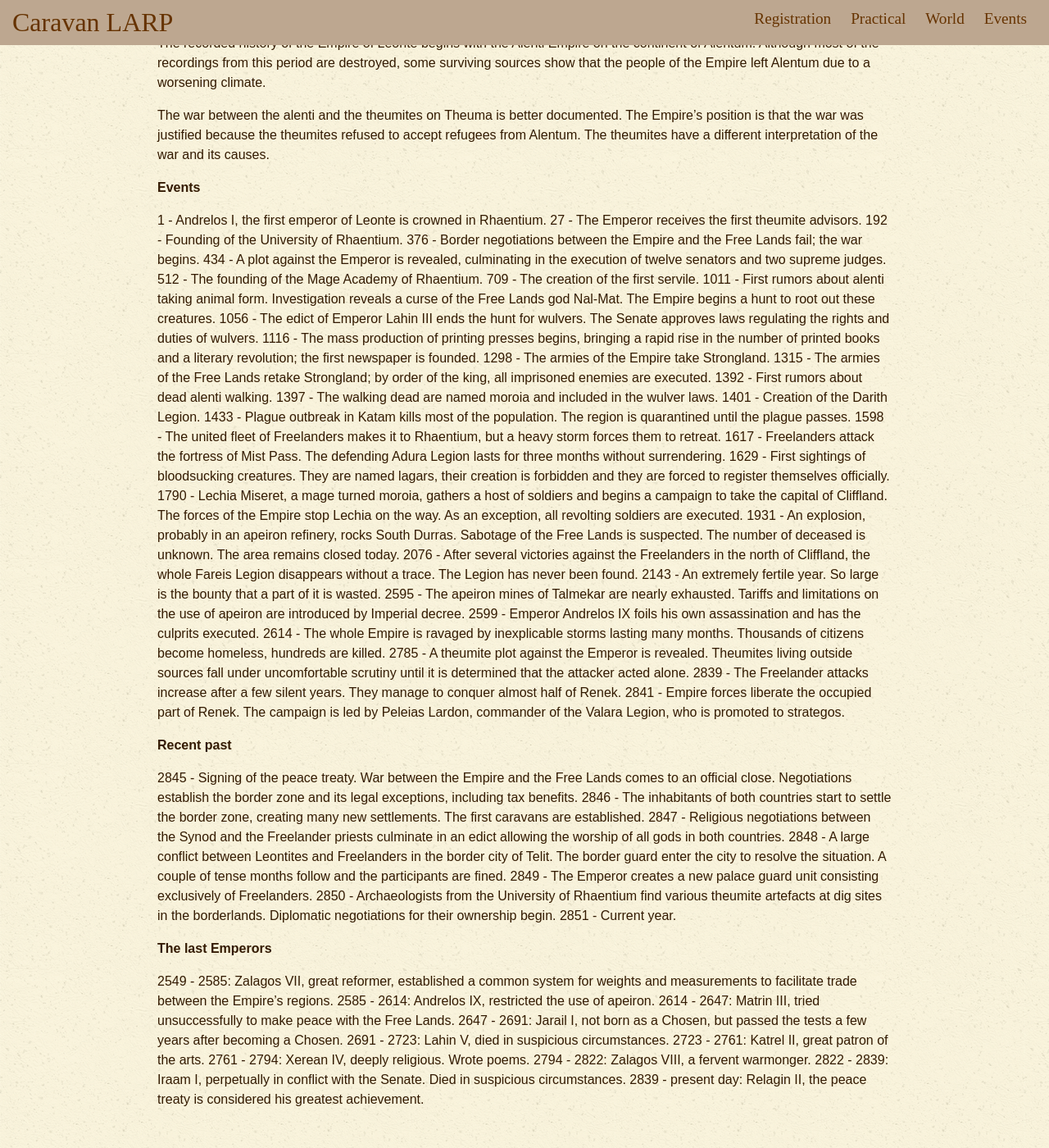
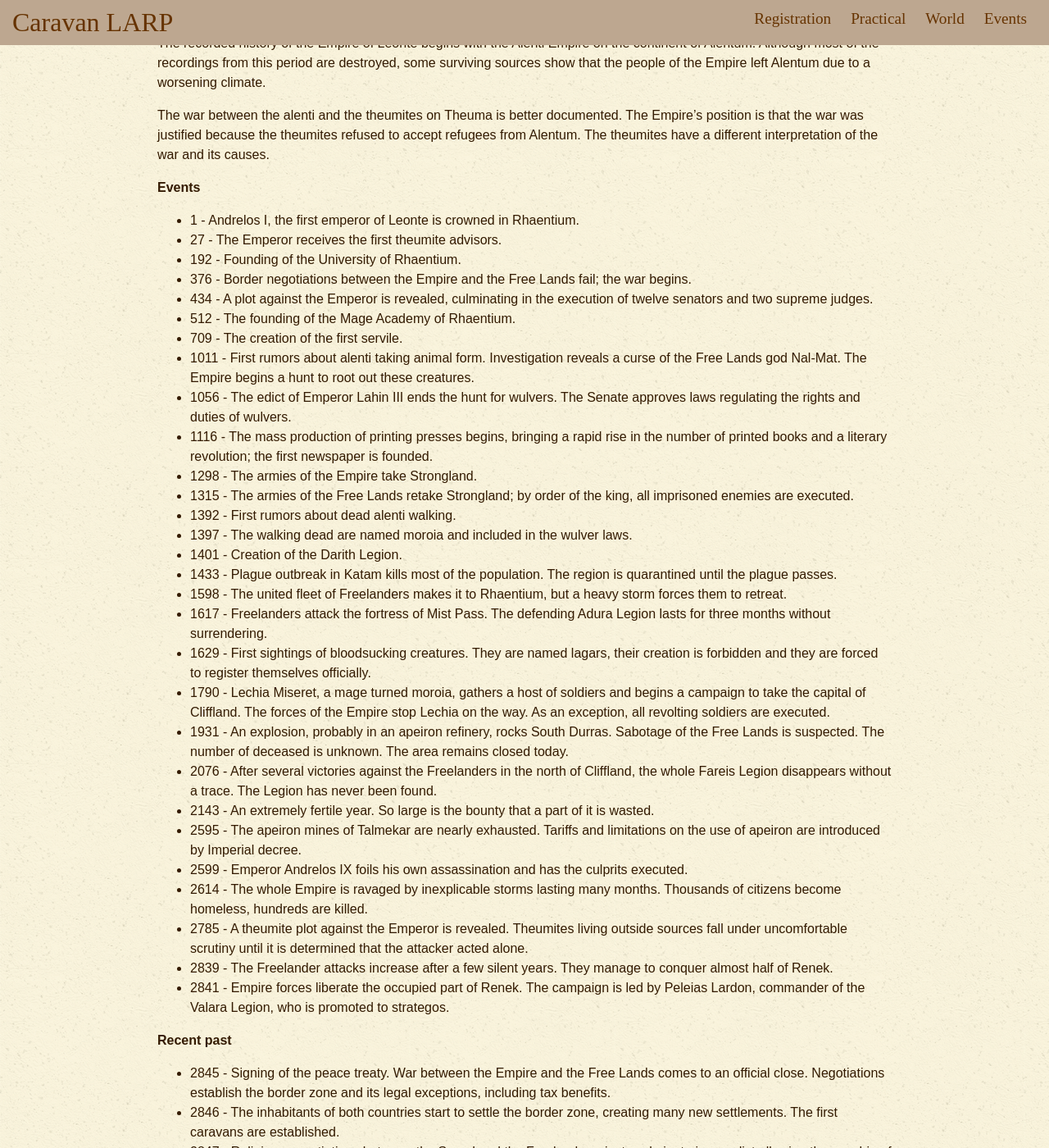
Before and after one commit to karavanlarp/karavanlarp.github.io, a Jekyll site: the page built from eng/world/leonte.md, in a window 1280 px wide and 1400 px high, scrolled down 1055 px. Shown: the whole window at 82% size. Built offline with Jekyll 4.4.1, drawn with Linux system fonts in a browser that asks for light colours; some web fonts are replaced; some of the changed text lies outside the part shown.

Commit message:
list fix

```diff
--- a/eng/world/leonte.md
+++ b/eng/world/leonte.md
@@ -20,58 +20,58 @@ The war between the alenti and the theumites on Theuma is better documented. The
 
 **Events**
 
-1 - Andrelos I, the first emperor of Leonte is crowned in Rhaentium.
-27 - The Emperor receives the first theumite advisors.
-192 - Founding of the University of Rhaentium.
-376 - Border negotiations between the Empire and the Free Lands fail; the war begins.
-434 - A plot against the Emperor is revealed, culminating in the execution of twelve senators and two supreme judges.
-512 - The founding of the Mage Academy of Rhaentium.
-709 - The creation of the first servile.
-1011 - First rumors about alenti taking animal form. Investigation reveals a curse of the Free Lands god Nal-Mat. The Empire begins a hunt to root out these creatures.
-1056 - The edict of Emperor Lahin III ends the hunt for wulvers. The Senate approves laws regulating the rights and duties of wulvers.
-1116 - The mass production of printing presses begins, bringing a rapid rise in the number of printed books and a literary revolution; the first newspaper is founded.
-1298 - The armies of the Empire take Strongland.
-1315 - The armies of the Free Lands retake Strongland; by order of the king, all imprisoned enemies are executed.
-1392 - First rumors about dead alenti walking.
-1397 - The walking dead are named moroia and included in the wulver laws.
-1401 - Creation of the Darith Legion.
-1433 - Plague outbreak in Katam kills most of the population. The region is quarantined until the plague passes.
-1598 - The united fleet of Freelanders makes it to Rhaentium, but a heavy storm forces them to retreat.
-1617 - Freelanders attack the fortress of Mist Pass. The defending Adura Legion lasts for three months without surrendering.
-1629 - First sightings of bloodsucking creatures. They are named lagars, their creation is forbidden and they are forced to register themselves officially.
-1790 - Lechia Miseret, a mage turned moroia, gathers a host of soldiers and begins a campaign to take the capital of Cliffland. The forces of the Empire stop Lechia on the way. As an exception, all revolting soldiers are executed.
-1931 - An explosion, probably in an apeiron refinery, rocks South Durras. Sabotage of the Free Lands is suspected. The number of deceased is unknown. The area remains closed today.
-2076 - After several victories against the Freelanders in the north of Cliffland, the whole Fareis Legion disappears without a trace. The Legion has never been found.
-2143 - An extremely fertile year. So large is the bounty that a part of it is wasted.
-2595 - The apeiron mines of Talmekar are nearly exhausted. Tariffs and limitations on the use of apeiron are introduced by Imperial decree.
-2599 - Emperor Andrelos IX foils his own assassination and has the culprits executed.
-2614 - The whole Empire is ravaged by inexplicable storms lasting many months. Thousands of citizens become homeless, hundreds are killed.
-2785 - A theumite plot against the Emperor is revealed. Theumites living outside sources fall under uncomfortable scrutiny until it is determined that the attacker acted alone.
-2839 - The Freelander attacks increase after a few silent years. They manage to conquer almost half of Renek.
-2841 - Empire forces liberate the occupied part of Renek. The campaign is led by Peleias Lardon, commander of the Valara Legion, who is promoted to strategos.
+* 1 - Andrelos I, the first emperor of Leonte is crowned in Rhaentium.
+* 27 - The Emperor receives the first theumite advisors.
+* 192 - Founding of the University of Rhaentium.
+* 376 - Border negotiations between the Empire and the Free Lands fail; the war begins.
+* 434 - A plot against the Emperor is revealed, culminating in the execution of twelve senators and two supreme judges.
+* 512 - The founding of the Mage Academy of Rhaentium.
+* 709 - The creation of the first servile.
+* 1011 - First rumors about alenti taking animal form. Investigation reveals a curse of the Free Lands god Nal-Mat. The Empire begins a hunt to root out these creatures.
+* 1056 - The edict of Emperor Lahin III ends the hunt for wulvers. The Senate approves laws regulating the rights and duties of wulvers.
+* 1116 - The mass production of printing presses begins, bringing a rapid rise in the number of printed books and a literary revolution; the first newspaper is founded.
+* 1298 - The armies of the Empire take Strongland.
+* 1315 - The armies of the Free Lands retake Strongland; by order of the king, all imprisoned enemies are executed.
+* 1392 - First rumors about dead alenti walking.
+* 1397 - The walking dead are named moroia and included in the wulver laws.
+* 1401 - Creation of the Darith Legion.
+* 1433 - Plague outbreak in Katam kills most of the population. The region is quarantined until the plague passes.
+* 1598 - The united fleet of Freelanders makes it to Rhaentium, but a heavy storm forces them to retreat.
+* 1617 - Freelanders attack the fortress of Mist Pass. The defending Adura Legion lasts for three months without surrendering.
+* 1629 - First sightings of bloodsucking creatures. They are named lagars, their creation is forbidden and they are forced to register themselves officially.
+* 1790 - Lechia Miseret, a mage turned moroia, gathers a host of soldiers and begins a campaign to take the capital of Cliffland. The forces of the Empire stop Lechia on the way. As an exception, all revolting soldiers are executed.
+* 1931 - An explosion, probably in an apeiron refinery, rocks South Durras. Sabotage of the Free Lands is suspected. The number of deceased is unknown. The area remains closed today.
+* 2076 - After several victories against the Freelanders in the north of Cliffland, the whole Fareis Legion disappears without a trace. The Legion has never been found.
+* 2143 - An extremely fertile year. So large is the bounty that a part of it is wasted.
+* 2595 - The apeiron mines of Talmekar are nearly exhausted. Tariffs and limitations on the use of apeiron are introduced by Imperial decree.
+* 2599 - Emperor Andrelos IX foils his own assassination and has the culprits executed.
+* 2614 - The whole Empire is ravaged by inexplicable storms lasting many months. Thousands of citizens become homeless, hundreds are killed.
+* 2785 - A theumite plot against the Emperor is revealed. Theumites living outside sources fall under uncomfortable scrutiny until it is determined that the attacker acted alone.
+* 2839 - The Freelander attacks increase after a few silent years. They manage to conquer almost half of Renek.
+* 2841 - Empire forces liberate the occupied part of Renek. The campaign is led by Peleias Lardon, commander of the Valara Legion, who is promoted to strategos.
 
 **Recent past**
 
-2845 - Signing of the peace treaty. War between the Empire and the Free Lands comes to an official close. Negotiations establish the border zone and its legal exceptions, including tax benefits.
-2846 - The inhabitants of both countries start to settle the border zone, creating many new settlements. The first caravans are established.
-2847 - Religious negotiations between the Synod and the Freelander priests culminate in an edict allowing the worship of all gods in both countries.
-2848 - A large conflict between Leontites and Freelanders in the border city of Telit. The border guard enter the city to resolve the situation. A couple of tense months follow and the participants are fined.
-2849 - The Emperor creates a new palace guard unit consisting exclusively of Freelanders.
-2850 - Archaeologists from the University of Rhaentium find various theumite artefacts at dig sites in the borderlands. Diplomatic negotiations for their ownership begin.
-2851 - Current year.
+* 2845 - Signing of the peace treaty. War between the Empire and the Free Lands comes to an official close. Negotiations establish the border zone and its legal exceptions, including tax benefits.
+* 2846 - The inhabitants of both countries start to settle the border zone, creating many new settlements. The first caravans are established.
+* 2847 - Religious negotiations between the Synod and the Freelander priests culminate in an edict allowing the worship of all gods in both countries.
+* 2848 - A large conflict between Leontites and Freelanders in the border city of Telit. The border guard enter the city to resolve the situation. A couple of tense months follow and the participants are fined.
+* 2849 - The Emperor creates a new palace guard unit consisting exclusively of Freelanders.
+* 2850 - Archaeologists from the University of Rhaentium find various theumite artefacts at dig sites in the borderlands. Diplomatic negotiations for their ownership begin.
+* 2851 - Current year.
 
 **The last Emperors**
 
-2549 - 2585: Zalagos VII, great reformer, established a common system for weights and measurements to facilitate trade between the Empire’s regions.
-2585 - 2614: Andrelos IX, restricted the use of apeiron.
-2614 - 2647: Matrin III, tried unsuccessfully to make peace with the Free Lands.
-2647 - 2691: Jarail I, not born as a Chosen, but passed the tests a few years after becoming a Chosen.
-2691 - 2723: Lahin V, died in suspicious circumstances.
-2723 - 2761: Katrel II, great patron of the arts.
-2761 - 2794: Xerean IV, deeply religious. Wrote poems.
-2794 - 2822: Zalagos VIII, a fervent warmonger.
-2822 - 2839: Iraam I, perpetually in conflict with the Senate. Died in suspicious circumstances.
-2839 - present day: Relagin II, the peace treaty is considered his greatest achievement.
+* 2549 - 2585: Zalagos VII, great reformer, established a common system for weights and measurements to facilitate trade between the Empire’s regions.
+* 2585 - 2614: Andrelos IX, restricted the use of apeiron.
+* 2614 - 2647: Matrin III, tried unsuccessfully to make peace with the Free Lands.
+* 2647 - 2691: Jarail I, not born as a Chosen, but passed the tests a few years after becoming a Chosen.
+* 2691 - 2723: Lahin V, died in suspicious circumstances.
+* 2723 - 2761: Katrel II, great patron of the arts.
+* 2761 - 2794: Xerean IV, deeply religious. Wrote poems.
+* 2794 - 2822: Zalagos VIII, a fervent warmonger.
+* 2822 - 2839: Iraam I, perpetually in conflict with the Senate. Died in suspicious circumstances.
+* 2839 - present day: Relagin II, the peace treaty is considered his greatest achievement.
 
 ### Geography
 
@@ -97,29 +97,29 @@ The Empire is divided into ten counties all of which have their own capital. Rha
 
 ![County map](https://karavanlarp.github.io/img/map/Leonte_nature_eng.png)
 
-Alger - The longest river in the Empire. Rhaentium is situated on the inner sea end of it.
-Aora - A tributary of River Elish.
-Aren - A town on the southernmost point of the land border, with bustling trade. Both caravans and ships come there.
-Athis Forest - One of the biggest forests in the Empire, situated in Estendar.
-Beraz Pass - A pass in the middle of Kethar Mountains, the only point of access to the Talmekar Peninsula.
-The Border - A zone that reaches twenty-something kilometers from the official border line to the inland of the Empire. A territory with some legal exceptions alike to Rhaente.
-Elish - The largest river in the Empire.
-Iante Island - A mountainous island close to Talmekar Peninsula. The location of a nameless fortress, featured in many rumors and legends throughout the years.
-Isera - The river that nearly separates Melmir and Perein.
-Juez Forest - A forest that covers most of Durras.
-Kauza Islands - An archipelago west of Estendar, where sea serpents are sighted. The locals mostly occupy themselves with catching them and other sea creatures. Sea creature meat is a delicacy for the continentals, and items made of their skin or bones sell well.
-Kethar Mountains - High mountains that separate Talmekar in two. It is separated in half by the Beraz Pass.
-Lake Warul - The largest lake in the Empire. The water theumite source Warul is situated in the bottom of it.
-Lotun Mountains - Mountains situated on the coast of Katam. The earth theumite source Karis is somewhere in the mountains.
+* Alger - The longest river in the Empire. Rhaentium is situated on the inner sea end of it.
+* Aora - A tributary of River Elish.
+* Aren - A town on the southernmost point of the land border, with bustling trade. Both caravans and ships come there.
+* Athis Forest - One of the biggest forests in the Empire, situated in Estendar.
+* Beraz Pass - A pass in the middle of Kethar Mountains, the only point of access to the Talmekar Peninsula.
+* The Border - A zone that reaches twenty-something kilometers from the official border line to the inland of the Empire. A territory with some legal exceptions alike to Rhaente.
+* Elish - The largest river in the Empire.
+* Iante Island - A mountainous island close to Talmekar Peninsula. The location of a nameless fortress, featured in many rumors and legends throughout the years.
+* Isera - The river that nearly separates Melmir and Perein.
+* Juez Forest - A forest that covers most of Durras.
+* Kauza Islands - An archipelago west of Estendar, where sea serpents are sighted. The locals mostly occupy themselves with catching them and other sea creatures. Sea creature meat is a delicacy for the continentals, and items made of their skin or bones sell well.
+* Kethar Mountains - High mountains that separate Talmekar in two. It is separated in half by the Beraz Pass.
+* Lake Warul - The largest lake in the Empire. The water theumite source Warul is situated in the bottom of it.
+* Lotun Mountains - Mountains situated on the coast of Katam. The earth theumite source Karis is somewhere in the mountains.
 The Mountain of the Gods - The highest mountain on the continent, on top of which live the gods of the Empire. None who have tried to scale it have returned. Measuring indicates the mountain is at least 6000 meters high, but it is likely to be higher still.
-Nemeria - Official Imperial term for the Free Lands. The people of the Free Lands are called Nemerians. Means “rebels”. No longer a correct term to use, after the peace treaty.
-Nohan - A wide river that flows through Raskam, the capital of Talmekar.
-Sea of Selag - An inland sea situated in the middle of Theuma.
-Sources - Situated all over the Empire. Fire - Razen, Water - Warul, Air - Dethan, Earth - Karis, Light - Saqad, Shadow - Amite.
-Ruen Forest - Once beautiful and evergreen, but never the same after the plague that hit Katam.
-Telit - A town on the northern end of the land border, a hub of trade alike to Aren.
-Troisin Volcano - A volcano situated in Talmekar. The fire theumite source Ureth is in the bottom of it. Known as a sight for daredevils as the volcano is not entirely dormant.
-Zeane - A tributary of River Elish.
+* Nemeria - Official Imperial term for the Free Lands. The people of the Free Lands are called Nemerians. Means “rebels”. No longer a correct term to use, after the peace treaty.
+* Nohan - A wide river that flows through Raskam, the capital of Talmekar.
+* Sea of Selag - An inland sea situated in the middle of Theuma.
+* Sources - Situated all over the Empire. Fire - Razen, Water - Warul, Air - Dethan, Earth - Karis, Light - Saqad, Shadow - Amite.
+* Ruen Forest - Once beautiful and evergreen, but never the same after the plague that hit Katam.
+* Telit - A town on the northern end of the land border, a hub of trade alike to Aren.
+* Troisin Volcano - A volcano situated in Talmekar. The fire theumite source Ureth is in the bottom of it. Known as a sight for daredevils as the volcano is not entirely dormant.
+* Zeane - A tributary of River Elish.
 
 ### Languages
 
```
